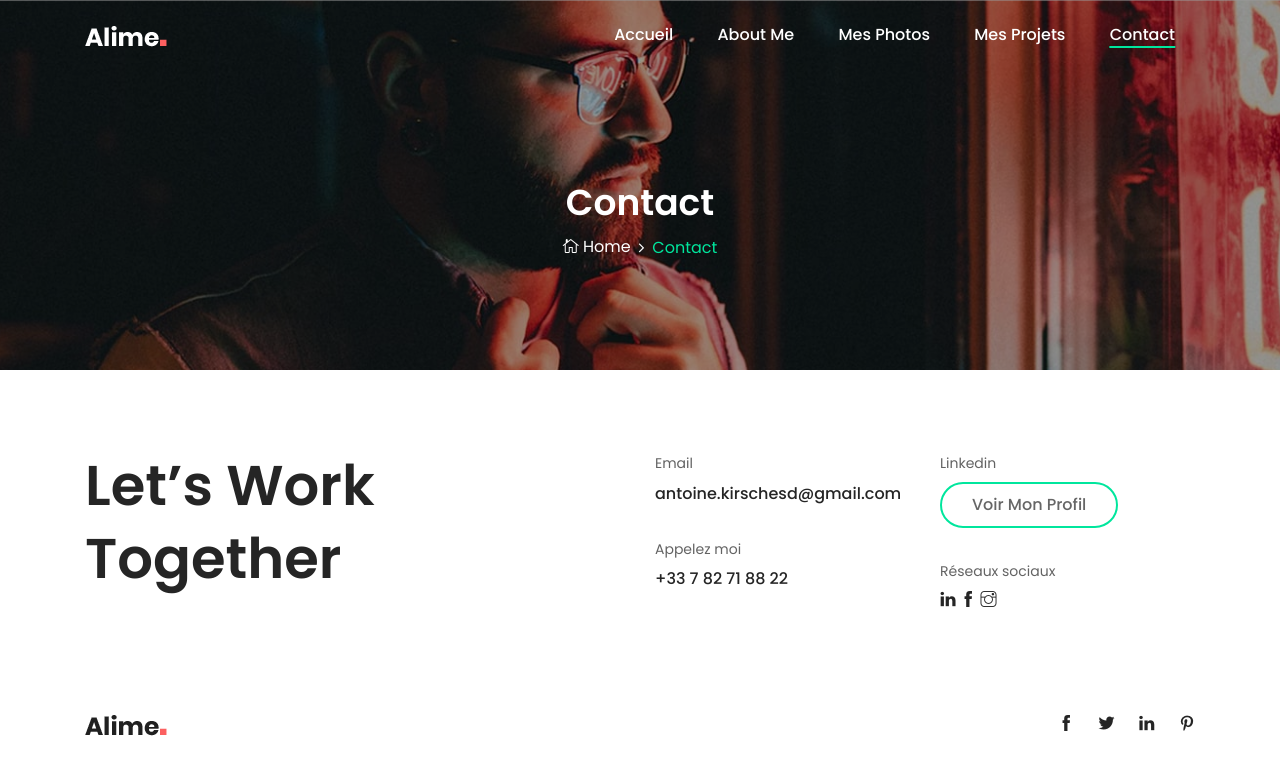
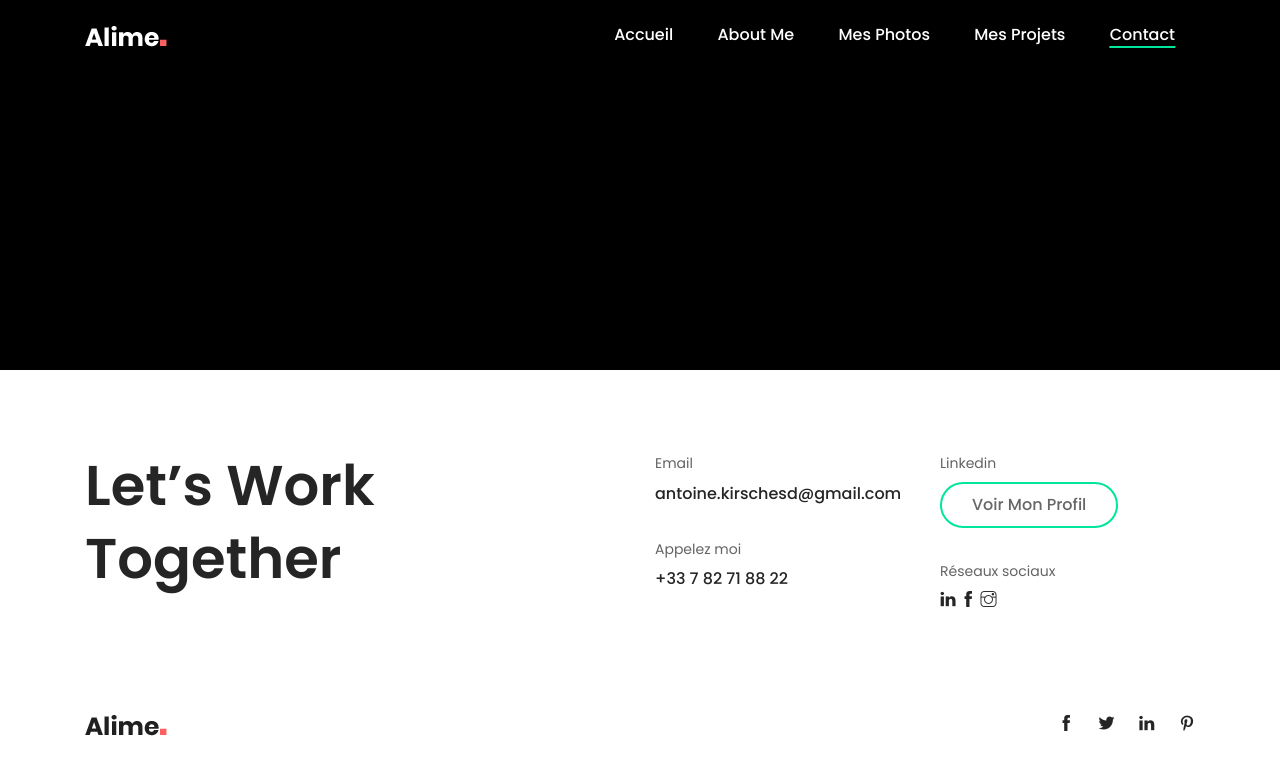
Before and after one commit to kkktonio/portfolio_antoine, a website: page contact.html in a window 1280 px wide. Drawn offline with Linux system fonts and the light colour scheme.

Commit message:
présence gallery-pictures

```diff
--- a/contact.html
+++ b/contact.html
@@ -86,22 +86,7 @@
     <!-- Header Area End -->
 
     <!-- Breadcrumb Area Start -->
-    <section class="breadcrumb-area bg-img bg-overlay jarallax" style="background-image: url(img/bg-img/38.jpg);">
-        <div class="container h-100">
-            <div class="row h-100 align-items-center">
-                <div class="col-12">
-                    <div class="breadcrumb-content text-center">
-                        <h2 class="page-title">Contact</h2>
-                        <nav aria-label="breadcrumb">
-                            <ol class="breadcrumb justify-content-center">
-                                <li class="breadcrumb-item"><a href="index.html"><i class="icon_house_alt"></i> Home</a></li>
-                                <li class="breadcrumb-item active" aria-current="page">Contact</li>
-                            </ol>
-                        </nav>
-                    </div>
-                </div>
-            </div>
-        </div>
+    <section class="breadcrumb-area jarallax" style="background: black;">
     </section>
     <!-- Breadcrumb Area End -->
 
```
Also changed, not shown: js/gallery-pictures.js (+4 -4 lines).
